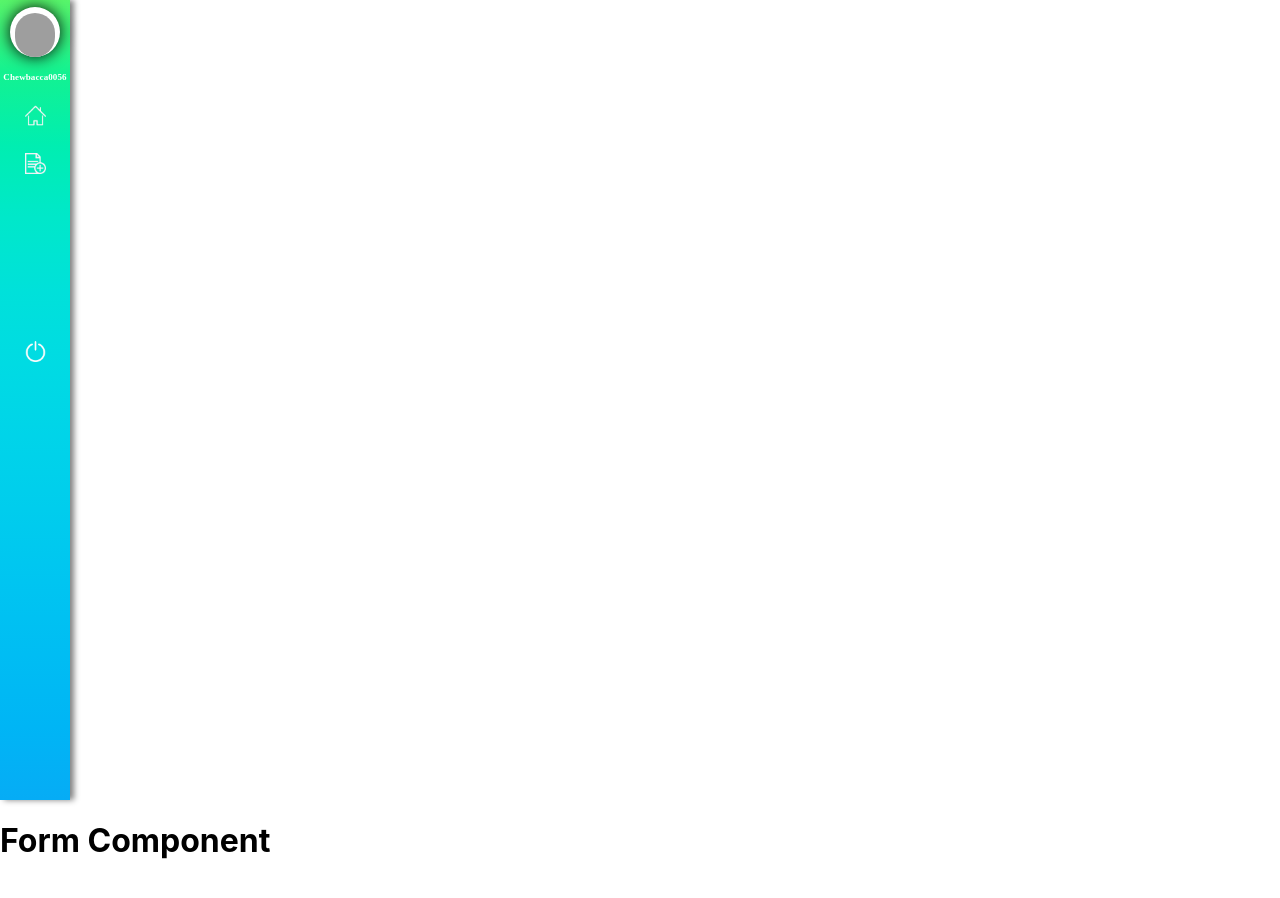
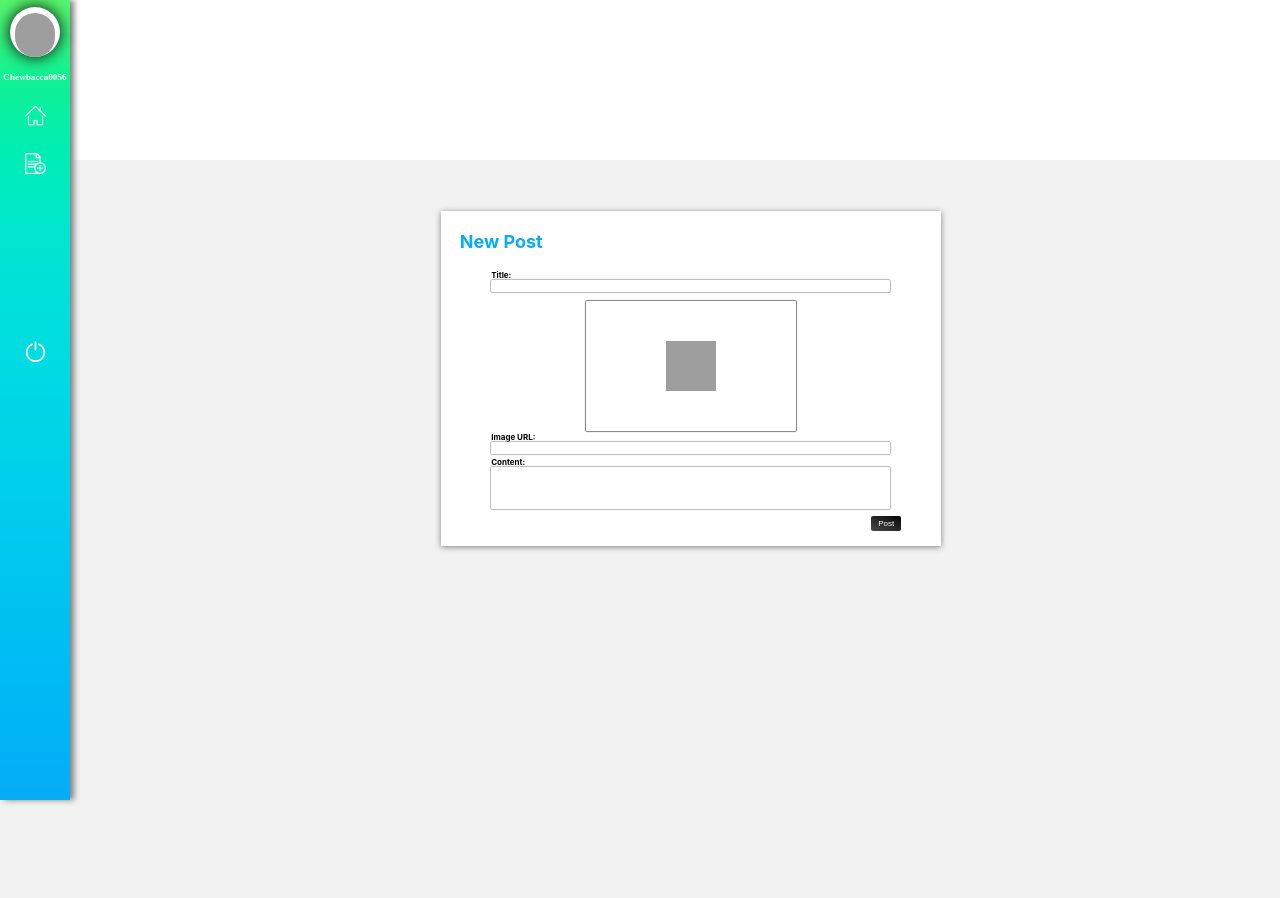
Before and after one commit to wamontgomery0068/helo, a React (Create React App) app: page /new_post in a window 1280 px wide. Shown: the top 898 px of the page. Built offline with nearby package versions, Linux system fonts and the light colour scheme; grey boxes are pictures that could not be loaded.

Commit message:
Completed the Styling

```diff
--- a/src/component/Form/Form.css
+++ b/src/component/Form/Form.css
@@ -0,0 +1,173 @@
+.Form {
+    display: flex;
+	flex-direction: column;
+	justify-content: flex-start;
+	align-items: center;
+
+    background-color: hsl(0, 0%, 95%);
+    height: 106vh;
+    width: auto;
+    z-index: 1;
+    margin-top: -50%
+}
+
+.Form_Container {
+	display: flex;
+	flex-direction: column;
+	justify-content: flex-start;
+	align-items: flex-start;
+
+    /* border: 2px solid black; */
+    background-color: white;
+    box-shadow: 0px 1px 6px grey;
+    height: 335px;
+    width: 500px;
+    margin-top: 4%;
+    margin-left: 8%
+}
+
+.Form_Container_Title {
+    display: flex;
+	flex-direction: column;
+	justify-content: center;
+    align-items: center;
+
+    /* border: 1px solid black; */
+    height: 40px;
+    width: 100px;
+    margin-top: 2%;
+    margin-left: 2%
+}
+
+.Form_Container_Title_Text {
+    font-size: 18px;
+    font-weight: bold;
+    color:  #06acf5;
+}
+
+.Form_Container_Title_Input {
+    display: flex;
+	flex-direction: column;
+	justify-content: baseline;
+    align-items: flex-start;
+
+    /* border: 1px solid black; */
+    height: 60px;
+    width: 400px;
+    margin-top: 1%;
+    margin-left: 10%;
+}
+
+.Form_Container_Title_Input_Text {
+    font-size: 8px;
+    font-weight: bold;
+    color: black;
+    margin-top: 1%
+}
+
+.Form_Container_Title_Input_Input {
+    border-radius: 1px;
+    box-shadow:  0px 0px 1px 0.5px grey;
+    border: none;
+    height: 10px;
+    width: 395px;
+    margin-top: -2%
+}
+
+.Form_Container_Image {
+    display: flex;
+	flex-direction: column;
+	justify-content: center;
+    align-items: center;
+
+    /* border: 1px solid black; */
+    box-shadow:  0px 0px 1px 1px grey;
+    border-radius: 1px;
+    height: 130px;
+    width: 210px;
+    margin-left: 29%;
+    margin-top: -5%
+}
+
+.Form_Container_Image_Image {
+    height: 50px;
+    width: 50px;
+}
+
+.Form_Container_Image_Url_Input {
+    display: flex;
+	flex-direction: column;
+	justify-content: baseline;
+    align-items: flex-start;
+
+    /* border: 1px solid black; */
+    height: 30px;
+    width: 400px;
+    margin-top: 1%;
+    margin-left: 10%;
+}
+
+.Form_Container_Image_Url_Input_Text {
+    font-size: 8px;
+    font-weight: bold;
+    color: black;
+    margin-top: -1%
+}
+
+.Form_Container_Image_Url_Input_Input {
+    border: none;
+    border-radius: 1px;
+    box-shadow:  0px 0px 1px 0.5px grey;
+    height: 10px;
+    width: 395px;
+    margin-top: -2%
+}
+
+.Form_Container_Content_Input {
+    display: flex;
+	flex-direction: column;
+	justify-content: baseline;
+    align-items: flex-start;
+
+    /* border: 1px solid black; */
+    height: 55px;
+    width: 400px;
+    margin-top: -1%;
+    margin-left: 10%;
+}
+
+.Form_Container_Content_Input_Text {
+    font-size: 8px;
+    font-weight: bold;
+    color: black;
+    margin-top: -1%
+}
+
+.Form_Container_Content_Input_Input {
+    border: none;
+    border-radius: 1px;
+    box-shadow:  0px 0px 1px 0.5px grey;
+    height: 40px;
+    width: 395px;
+    margin-top: -2%
+}
+
+.Form_Container_Post_Button {
+    display: flex;
+	flex-direction: column;
+	justify-content: center;
+    align-items: center;
+
+    background-image: linear-gradient(to right top, #4a4a4a, #383838, #272727, #171717, #000000);
+    /* border: 1px solid black; */
+    border: none;
+    border-radius: 2px;
+    height: 15px;
+    width: 30px;
+    margin-left: 86%
+}
+
+.Form_Container_Post_Button_Text {
+    font-size: 8px;
+    color: white
+}
--- a/src/component/Form/Form.js
+++ b/src/component/Form/Form.js
@@ -1,4 +1,6 @@
 import React, { Component } from "react";
+import No_Image from "../../Images/no-photo.png";
+import './Form.css';
 
 class Form extends Component {
     constructor(){
@@ -9,8 +11,30 @@ class Form extends Component {
 
     render() {
         return (
-            <div className = "Form_Container">
-                <h1> Form Component </h1>
+            <div className = "Form">
+                <div className = "Form_Container">
+                    <div className = "Form_Container_Title">
+                        <p className = "Form_Container_Title_Text"> New Post </p>
+                    </div>
+                    <div className = "Form_Container_Title_Input">
+                        <p className = "Form_Container_Title_Input_Text"> Title: </p>
+                        <input className = "Form_Container_Title_Input_Input" type = "text"/>
+                    </div>
+                    <div className = "Form_Container_Image">
+                        <img className = "Form_Container_Image_Image" src = {No_Image} />
+                    </div>
+                    <div className = "Form_Container_Image_Url_Input">
+                        <p className = "Form_Container_Image_Url_Input_Text"> Image URL: </p>
+                        <input className = "Form_Container_Image_Url_Input_Input" type = "text" />
+                    </div>
+                    <div className = "Form_Container_Content_Input">
+                        <p className = "Form_Container_Content_Input_Text"> Content: </p>
+                        <input className = "Form_Container_Content_Input_Input" type = "text" />
+                    </div>
+                    <button className = "Form_Container_Post_Button">
+                        <p className = "Form_Container_Post_Button_Text"> Post </p>
+                    </button>
+                </div>
             </div>
         );
     }
```
